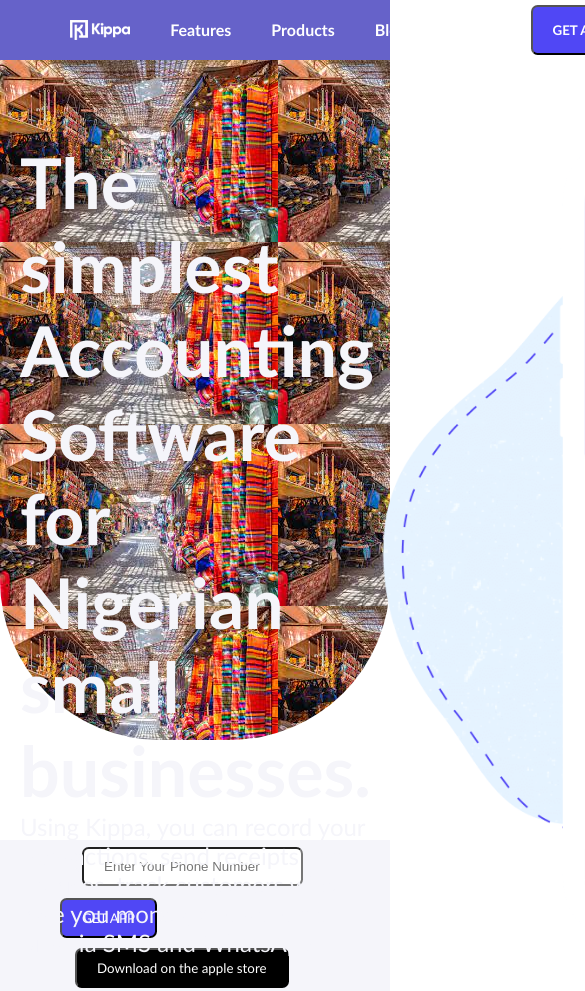
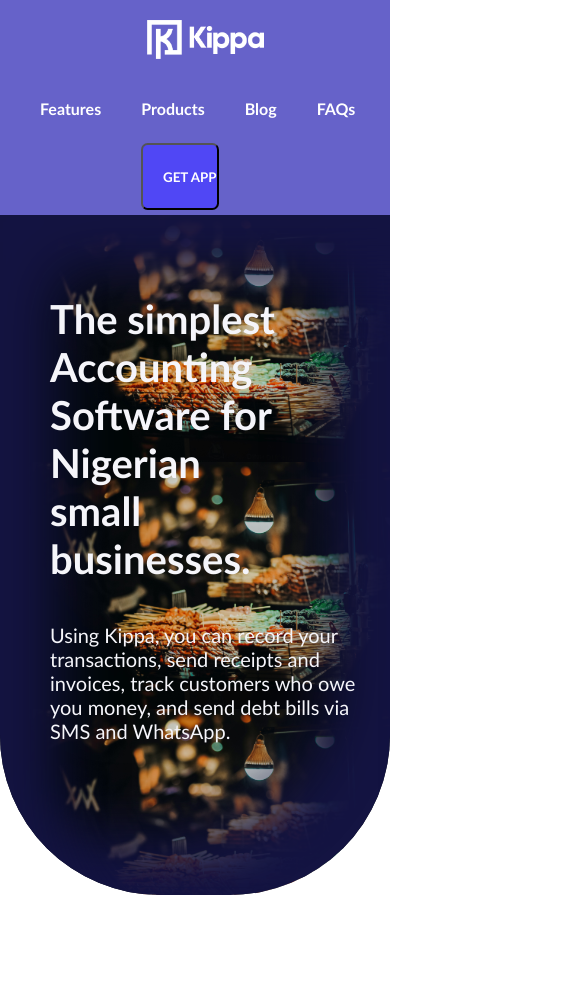
Before and after one commit to Laskellyb/Kippa-clone, a plain HTML site: page Kippa webpage/index.html in a window 390 px wide. Shown: the top 991 px of the page, 585 px wide, since content can reach past the window. Drawn offline with Linux system fonts and the light colour scheme.

Commit message:
Add files via upload

```diff
--- a/Kippa webpage/index.html
+++ b/Kippa webpage/index.html
@@ -112,7 +112,7 @@
 
   <footer class="footer-grid">
     <div>
-      <img src="images/kippa-logo.png" alt="Lippa Logo">
+      <img src="images/kippa-footer-logo.png" alt="Kippa Logo">
       <div>
         <input class="btn sec" type="button" value="Download from iStore">
         <input class="btn sec" type="button" value="Get on Google play">
--- a/Kippa webpage/style.css
+++ b/Kippa webpage/style.css
@@ -13,6 +13,8 @@
 /* Header */
 header{
   background-color: var(--primary-color);
+  position: sticky; /*Keeps header in one place*/
+  top: 0; /*Keeps header in one place*/
 }
 
 header img{
@@ -52,30 +54,46 @@ header img{
 /* Showcase */
 .showcase{
   display: flex;
-  background-image: url(/Images/showcase-img.jpg);
+  background-image: url(/Images/kippa-showcase.jpg);
   color:var(--secondary-color);
   font-family: 'Gill Sans', 'Gill Sans MT', Calibri, 'Trebuchet MS', sans-serif;
   max-height: 600px;
   padding-top: 80px;
-  padding-left: 20px;
+  padding-left: 50px;
   position: relative;
   border-bottom-left-radius: 10rem;
   border-bottom-right-radius: 10rem;
-  z-index:2;
+  background-size: contain;
+}
+
+.showcase::after{
+  content:'';
+  position:absolute;
+  top:0;
+  left:0;
+  width: 100%;
+  height: 100%;
+  z-index: 1;
+  box-shadow: inset 120px 100px 100px rgb(20, 20, 66), inset -120px -200px 100px rgb(20, 20, 66);
+  border-bottom-right-radius: 30%;
+  border-bottom-left-radius: 30%;
 }
 
 .showcase h1{
   font-size: 70px;
+  z-index: 2;
 }
 
 .showcase img {
   height:800px;
+  z-index: 2;
 }
 
 
 /* View */
 .view{
   background-color: var(--secondary-color);
+  padding: 50px 0;
   padding-left: 70px;
   margin-top: 100px;
   font-family: 'Gill Sans', 'Gill Sans MT', Calibri, 'Trebuchet MS', sans-serif;
@@ -176,12 +194,13 @@ header img{
 
 /*  Second show case*/
 .showcase-2 {
-  background-image: url(/Images/showcase-img.jpg);
+  background-image: url(/Images/kippa-showcase-2.jpg);
   color:var(--secondary-color);
   font-family: 'Gill Sans', 'Gill Sans MT', Calibri, 'Trebuchet MS', sans-serif;
   padding: 100px 20px;
   margin: 100px 0;
   text-align: center;
+  background-size: contain;
 }
 
 .showcase-2 img {
@@ -196,13 +215,6 @@ header img{
   margin: 50px 0;
   font-family: Cambria, Cochin, Georgia, Times, 'Times New Roman', serif;
   line-height: 1.5rem;
-}
-
-.footer-grid img{
-  background-color: var(--btn-primary-color);
-  height:20px;
-  padding: 20px 0;
-  padding-left: 70px;
 }
 
 .footer-grid h5 {
@@ -252,12 +264,6 @@ header img{
   border-radius: 1rem;
 }
 
-/* .grid{
-  display: grid;
-  gap:10px;
-  grid-template-columns: repeat(1fr, auto);
-} */
-
 /* Text sizes */
 .text-xl{
   font-size: 2rem;
@@ -273,3 +279,72 @@ header img{
 .text-sm{
   font-size: 1.2rem;
 }
+
+@media (max-width: 700px) {
+  header {
+    position: relative;
+  }
+
+  header .btn {
+    width: 20vw;
+    height: 8vh;
+    align-self: center;
+    margin-left: 60px;
+  }
+
+  .navbar img{
+    height: auto;
+    width: 30vw;
+    align-self: center;
+    padding-left: 20px;
+  }
+
+  .flex {
+    display: flex;
+    flex-direction: column;
+  }
+
+  .showcase {
+    flex-direction: column;
+    height: 80vh;
+    box-shadow: inset 60px 60px 60px rgb(20, 20, 66), inset -60px -60px 60px rgb(20, 20, 66);
+  }
+
+  .showcase h1{
+    font-size: 40px;
+    width: 60vw;
+  }
+
+  .showcase p {
+    font-size: 20px;
+    padding-top: 40px;
+  }
+
+  .showcase img {
+    display: none;
+  }
+
+  .showcase::after {
+    content:none;
+    /* border-bottom-right-radius:none; */
+  }
+
+  .view {
+    text-align: center;
+    padding: auto;
+  }
+
+  .control {
+    display: flex;
+    flex-direction: column;
+    padding: 20px;
+    animation: none;
+    align-items: center;
+    text-align: center;
+  }
+
+  .footer-grid {
+    grid-template-columns: 1fr 1fr;
+    text-align: center;
+  }
+}
```
Also changed, not shown: Kippa webpage/Images/kippa-footer-logo.png (added), Kippa webpage/Images/kippa-showcase.jpg (added), 1 other file.
